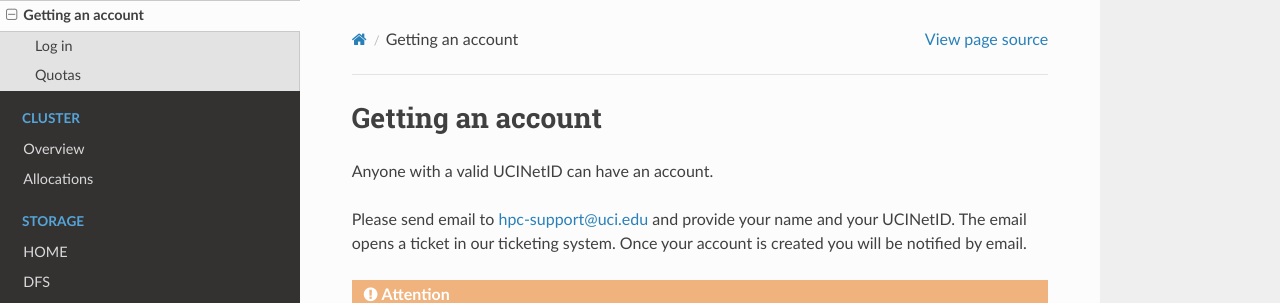
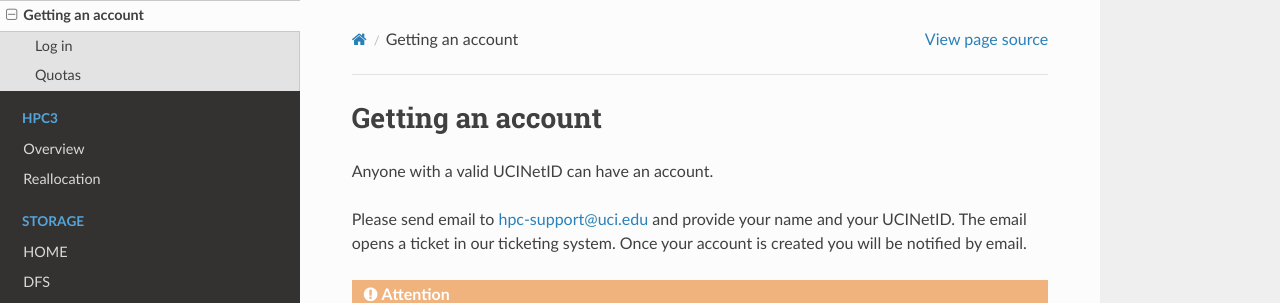
Before and after one commit to RCIC-UCI-Public/website-rcic, a Sphinx documentation site: the page built from docs/source/account/start.rst, in a window 1280 px wide. Shown: the top 303 px of the page. Built offline with Sphinx 7.4.7 and the Read the Docs theme 2.0.0, drawn with Linux system fonts in a browser that asks for light colours; pages that are not in the unit, such as notebooks, are missing from menus.

Commit message:
update hpc3 portion of toc

```diff
--- a/docs/source/index.rst
+++ b/docs/source/index.rst
@@ -27,10 +27,11 @@ RCIC User Documentation
 
 .. toctree::
    :maxdepth: 1
-   :caption: Cluster
+   :caption: HPC3
 
    hpc3/hpc3
-   hpc3/allocations
+   hpc3/reallocations
+   hpc3/specs
 
 .. toctree::
    :maxdepth: 1
```
Also changed, not shown: other parts of docs/source/index.rst (+1 -0 lines).
